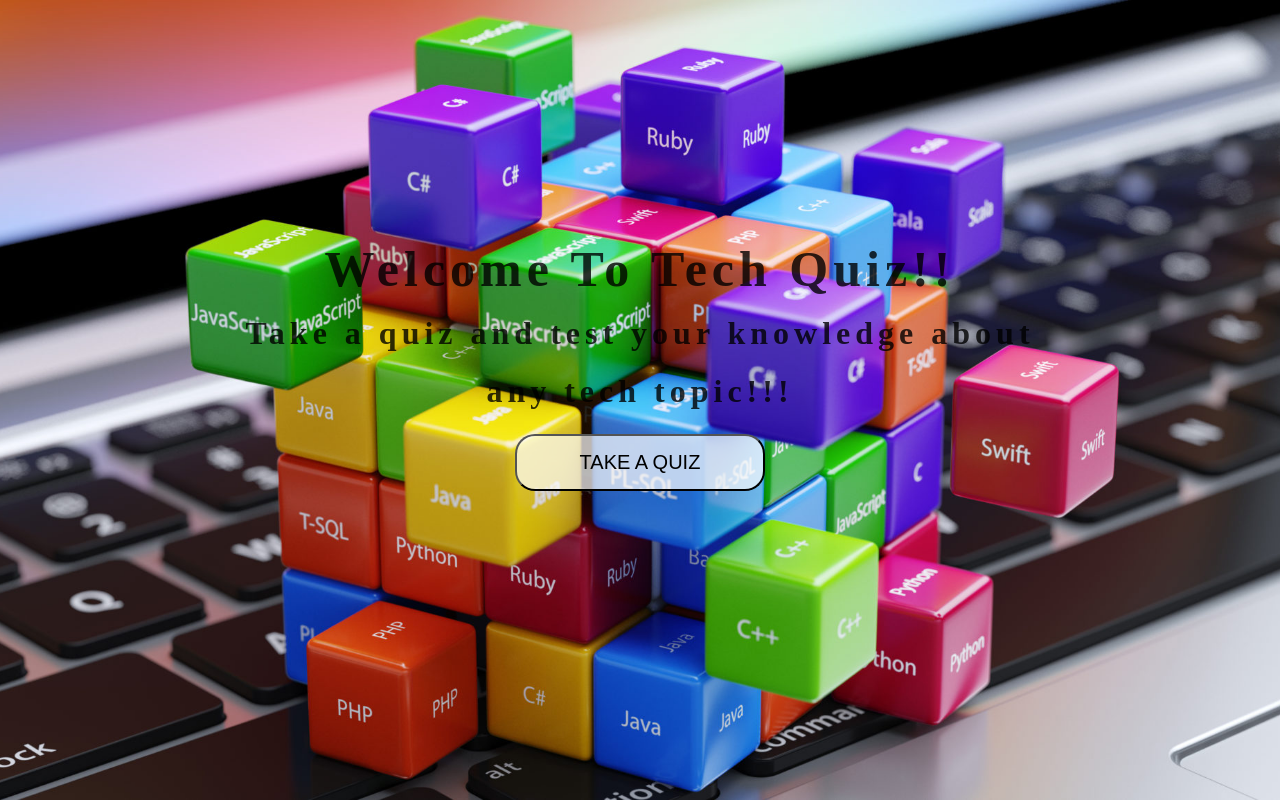
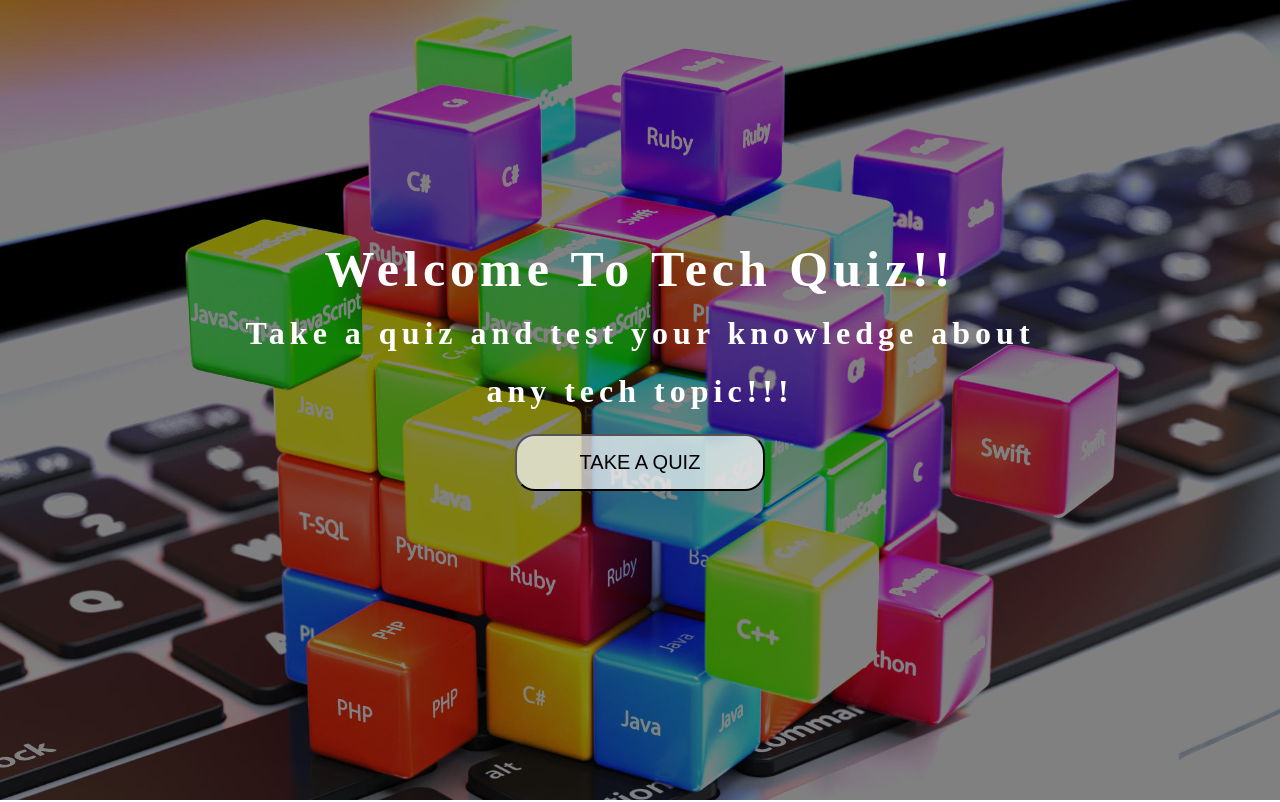
Before and after one commit to elC0mpa/tech-quiz, a Vue app: page /#/ in a window 1280 px wide. Shown: the top 802 px of the page. Built offline with nearby package versions, Linux system fonts and the light colour scheme.

Commit message:
Making background of site presentation darken

```diff
--- a/src/assets/scss/sections/_site-presentation.scss
+++ b/src/assets/scss/sections/_site-presentation.scss
@@ -1,10 +1,11 @@
 .site-presentation {
   width: 100vw;
   height: 100vh;
-  background-image: url("../../images/7.jpg");
+  background-image: linear-gradient(gray, gray), url("../../images/7.jpg");
   background-repeat: no-repeat;
   background-position: bottom;
   background-size: cover;
+  background-blend-mode: darken;
   position: relative;
   &__header-container {
     top: 30%;
@@ -15,19 +16,9 @@
     max-width: 80rem;
   }
   &__header {
-    // background-image: linear-gradient(
-    //   to right,
-    //   red,
-    //   magenta,
-    //   cyan,
-    //   green,
-    //   yellow,
-    //   indigo,
-    //   orange
-    // );
-    background-color: transparentize($color: black, $amount: 0.2);
-    background-clip: text;
-    color: transparent;
+    // background-color: transparentize($color: black, $amount: 0.2);
+    // background-clip: text;
+    color: white;
     font-size: 5rem;
     letter-spacing: 0.5rem;
     text-align: center;
```
